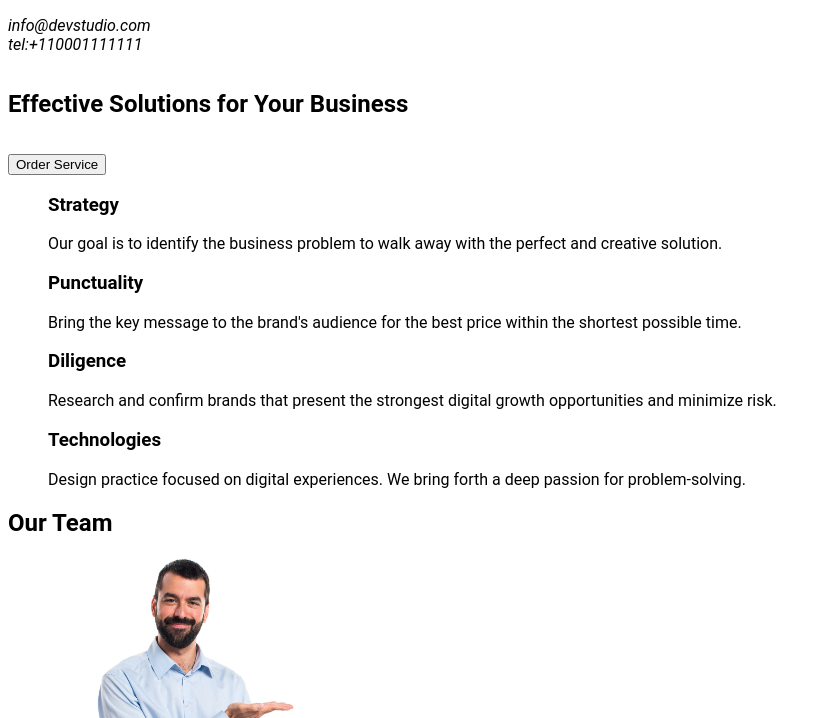
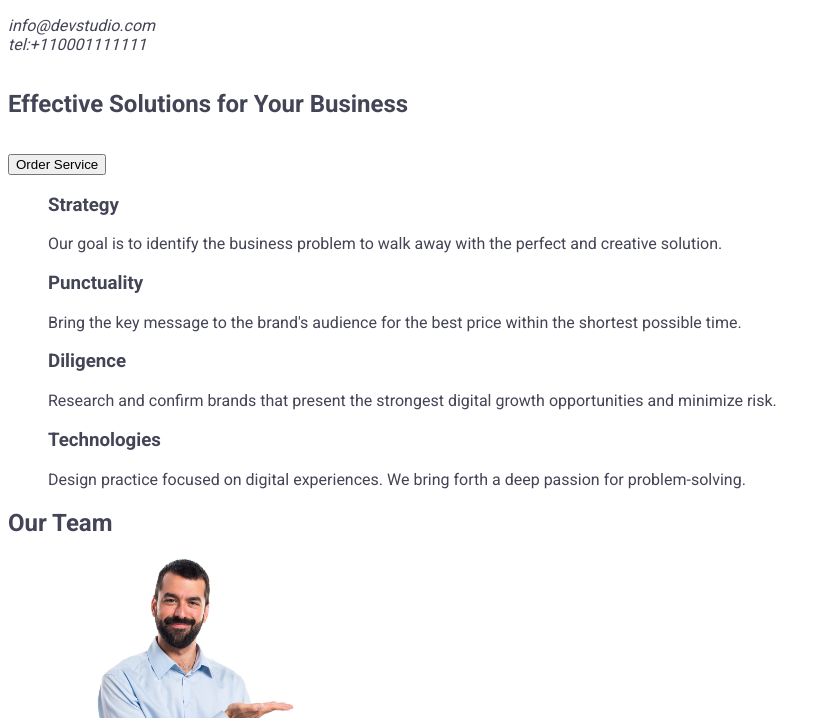
Before and after one commit to Maf1ck/goit-markup-hw-02, a plain HTML site: page index.html in a window 1280 px wide. Shown: the part 117-835 px from the top of the page, without its empty margins (0-831 px from the left). Drawn offline with Linux system fonts and the light colour scheme.

Commit message:
Initial commit

```diff
--- a/index.html
+++ b/index.html
@@ -5,6 +5,8 @@
     <meta name="viewport" content="width=device-width, initial-scale=1.0">
     <link rel="stylesheet" href="style.css">
     <title>Document</title>
+    <link href="https://fonts.googleapis.com/css2?family=Raleway:wght@400;700&display=swap" rel="stylesheet">
+    <link href="https://fonts.googleapis.com/css2?family=Roboto:wght@400;700&display=swap" rel="stylesheet">
 </head>
 <body>
     <header>
--- a/style.css
+++ b/style.css
@@ -5,7 +5,10 @@ li {
     list-style-type: none;
   }
 body{
-    font-family: Roboto;
+    font-family: Roboto, sans-serif;
+    color:  #434455;
+    background-color:#FFFFFF;
+
 }
 
 .logo-first-letters {
```
